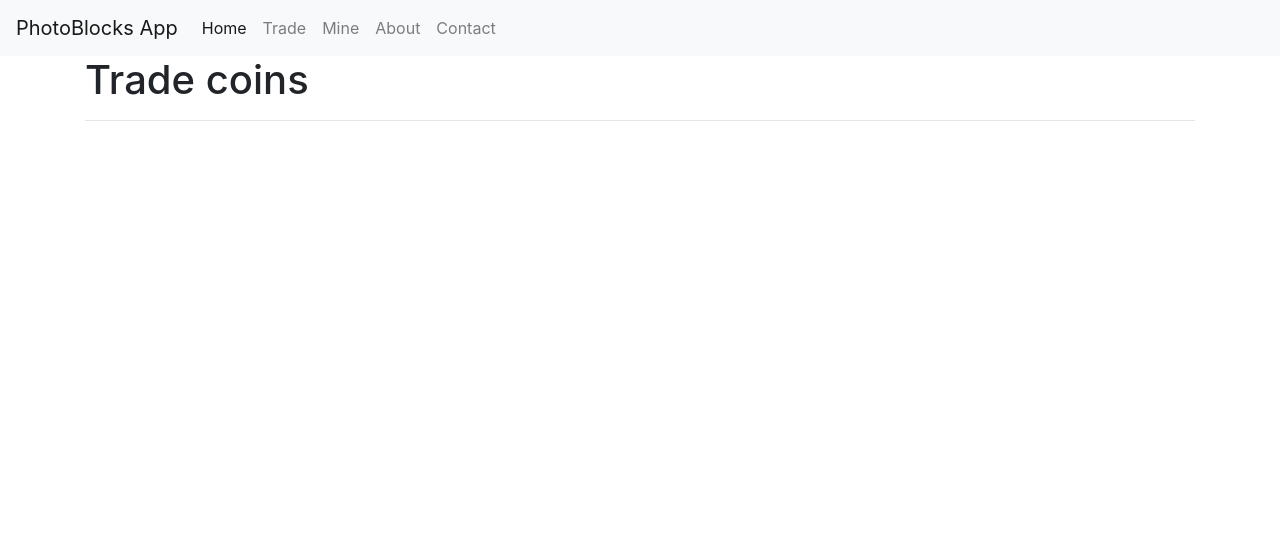
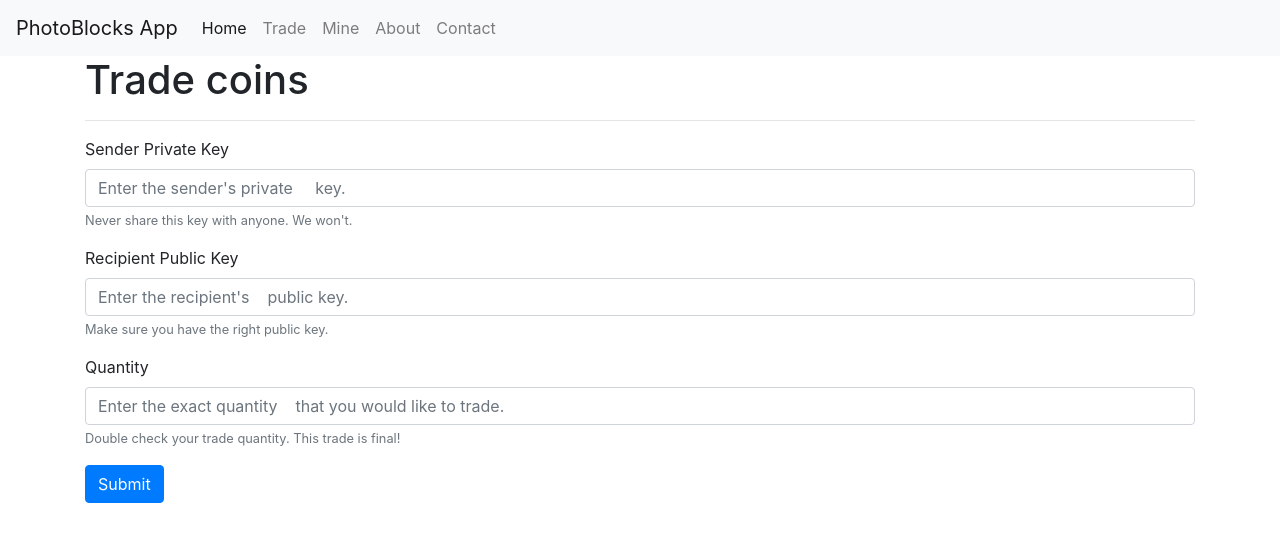
Before and after one commit to ericharmeling/photoblocks, a Flask app: page /trade in a window 1280 px wide. Shown: the top 542 px of the page. Run offline with Flask 2, Linux system fonts and the light colour scheme; some libraries are stand-ins or nearby versions.

Commit message:
Transaction forms added to trade page

```diff
--- a/templates/trade.html
+++ b/templates/trade.html
@@ -3,4 +3,26 @@
 {% block body %}
 <h1>Trade coins</h1>
 <hr>
+<form>
+  <div class="form-group">
+    <label for="sender">Sender Private Key</label>
+    <input class="form-control" id="sender" aria-describedby="senderHelp" placeholder="Enter the sender's private
+     key.">
+    <small id="senderHelp" class="form-text text-muted">Never share this key with anyone. We won't.</small>
+  </div>
+  <div class="form-group">
+    <label for="recipient">Recipient Public Key</label>
+    <input class="form-control" id="recipient" aria-describedby="recipientHelp" placeholder="Enter the recipient's
+    public key.">
+    <small id="recipientHelp" class="form-text text-muted">Make sure you have the right public key.</small>
+  </div>
+  <div class="form-group">
+    <label for="quantity">Quantity</label>
+    <input class="form-control" id="quantity" aria-describedby="quantityHelp" placeholder="Enter the exact quantity
+    that you would like to trade.">
+    <small id="quantityHelp" class="form-text text-muted">Double check your trade quantity. This trade is final!
+    </small>
+  </div>
+  <button class="btn btn-primary">Submit</button>
+</form>
 {% endblock %}
```
